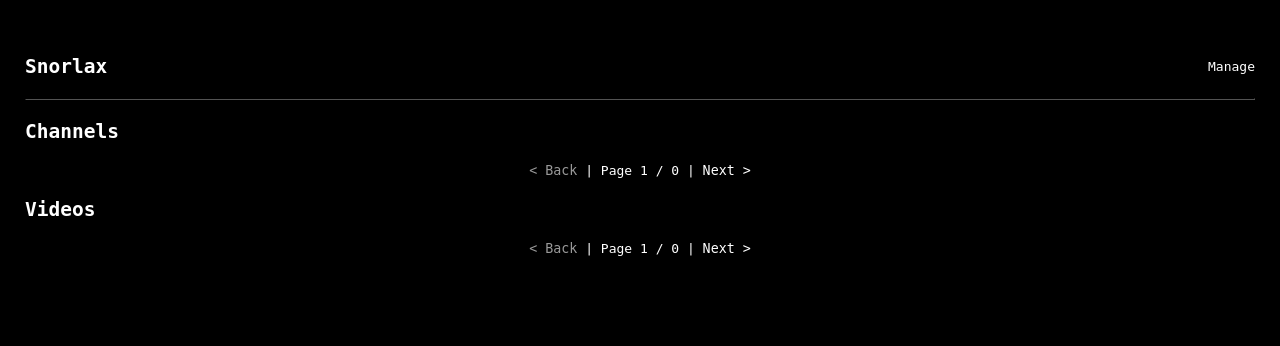
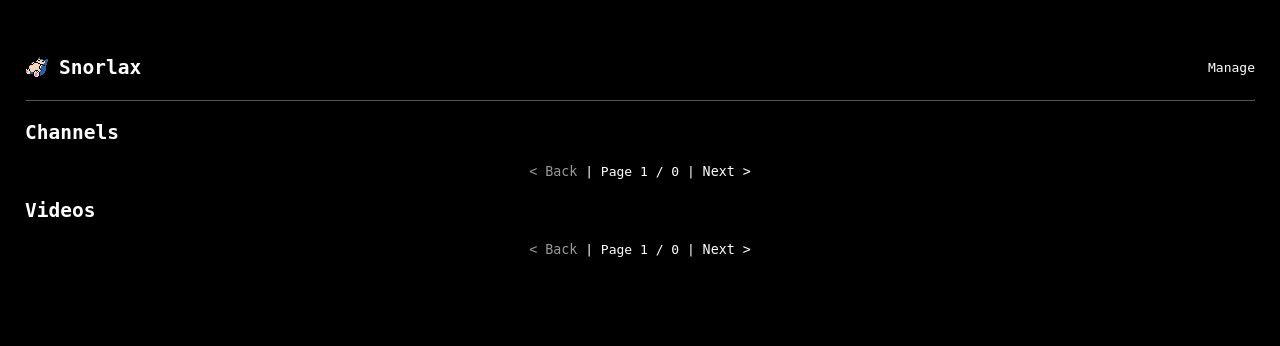
Before and after one commit to iiPythonx/snorlax, a FastAPI app: page / in a window 1280 px wide. Shown: the top 346 px of the page. Run offline with FastAPI, Linux system fonts and the light colour scheme; data that the repository does not hold is empty; parts of the project's set-up code (start-up, migrations or seed data) failed here and were passed over.

Commit message:
cute little spinny boi

```diff
--- a/snorlax/static/css/global.css
+++ b/snorlax/static/css/global.css
@@ -87,4 +87,18 @@ button {
             text-decoration: underline dashed;
         }
     }
+    h2 {
+        display: flex;
+        align-items: center;
+        gap: 10px;
+
+        &:hover img {
+            rotate: 360deg;
+        }
+    }
+    img {
+        image-rendering: pixelated;
+        height: 24px;
+        transition: rotate 1s ease;
+    }
 }
--- a/snorlax/templates/macros/header.jinja2
+++ b/snorlax/templates/macros/header.jinja2
@@ -1,5 +1,8 @@
 <section class = "flex snorlax-head">
-    <h2><a href = "/">Snorlax</a></h2>
+    <h2>
+        <img src = "/favicon.png">
+        <a href = "/">Snorlax</a>
+    </h2>
     <a href = "/manage" class = "pad-left">Manage</a>
 </section>
 <hr>
```
